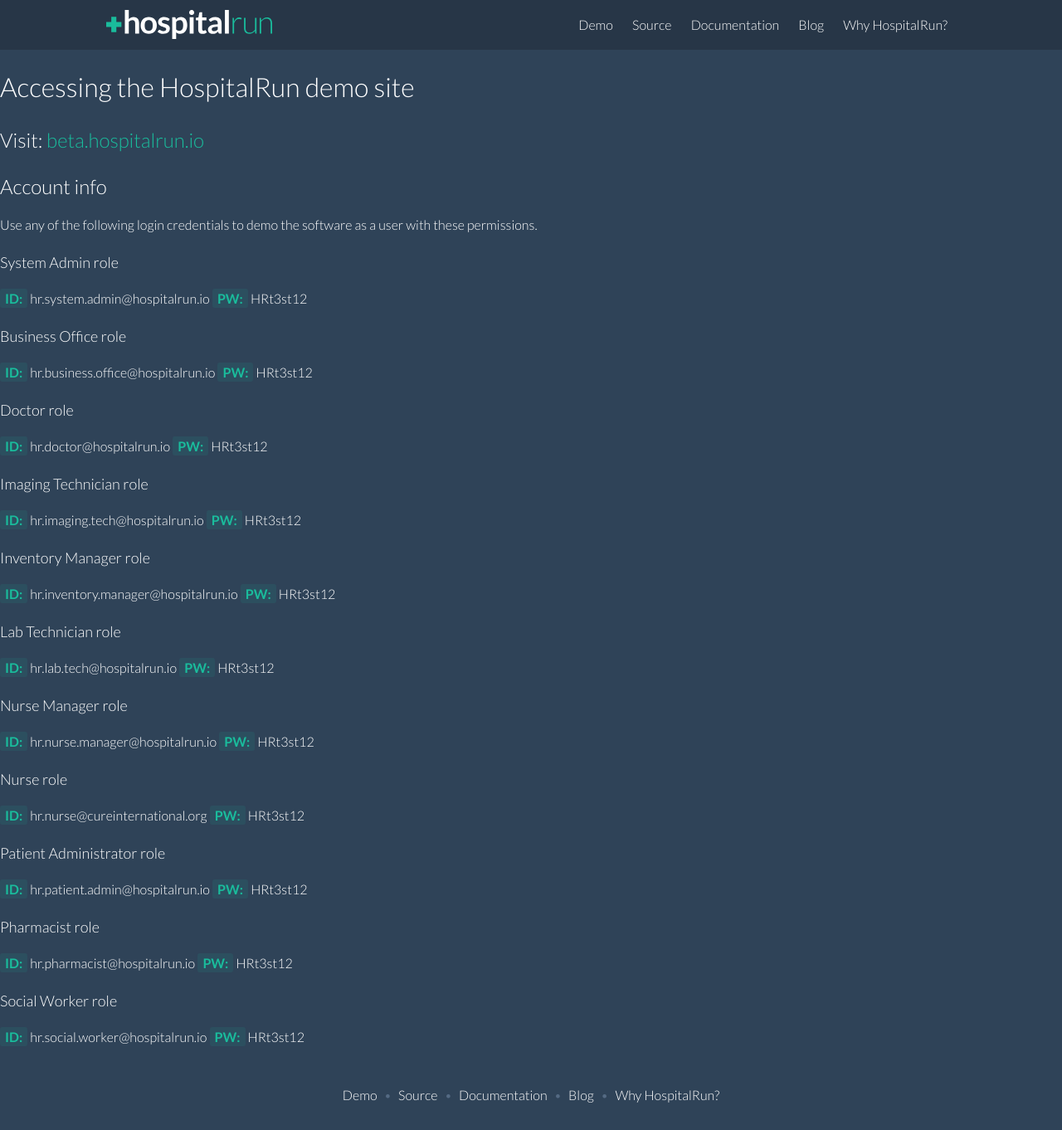
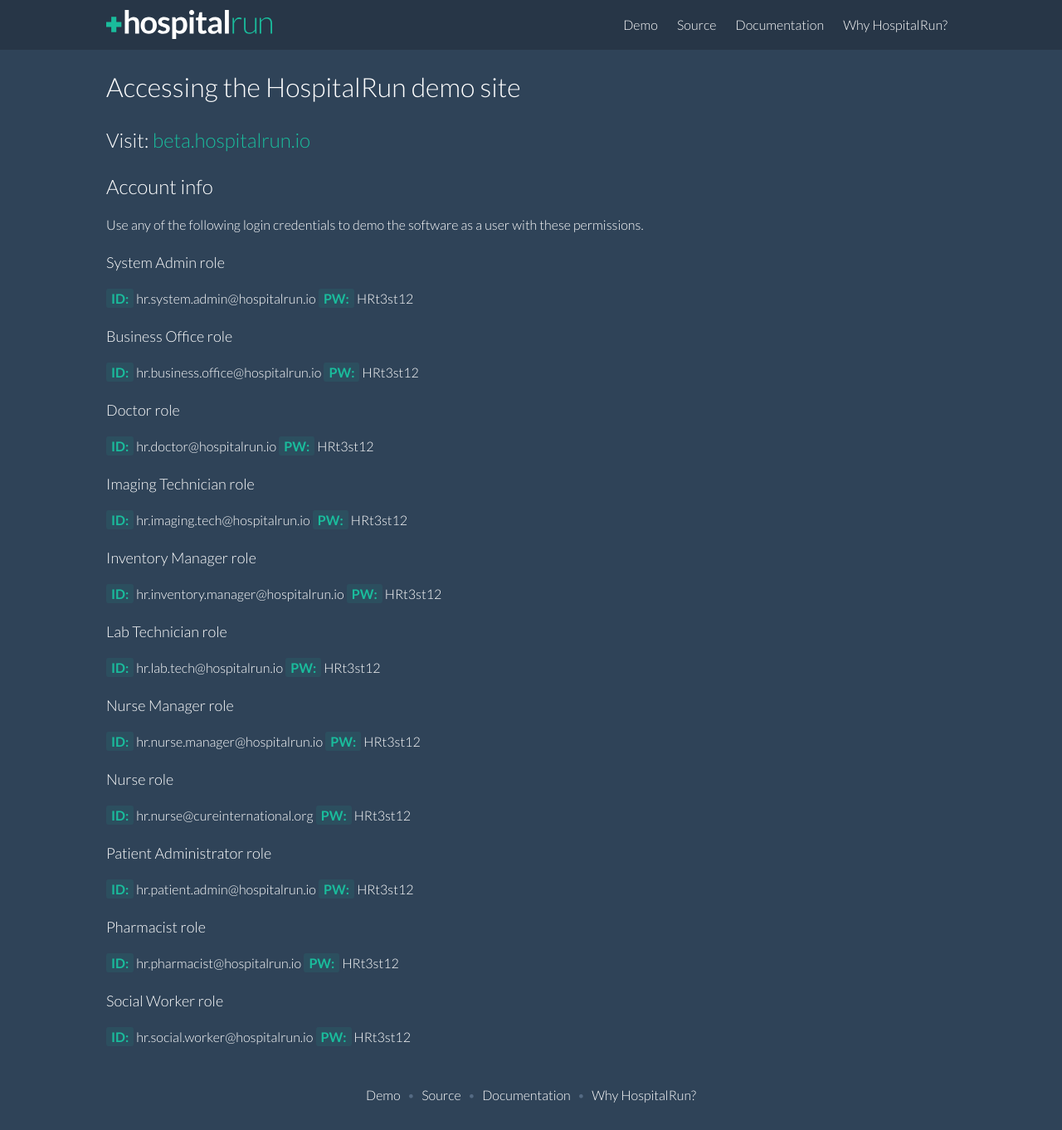
Before and after one commit to HospitalRun/hospitalrun.io, a Jekyll site: the page built from demo/index.md, in a window 1280 px wide. Shown: the whole page at 83% size. Built offline with Jekyll 4.4.1, drawn with Linux system fonts in a browser that asks for light colours.

Commit message:
style fixes for rest of site; remove blog from nav for now

```diff
--- a/_includes/footer.html
+++ b/_includes/footer.html
@@ -5,7 +5,6 @@
       <a href="/demo" class="footer-link">Demo</a> &bull;
       <a href="https://github.com/hospitalrun" class="footer-link">Source</a> &bull;
       <a href="https://github.com/HospitalRun/hospitalrun-frontend/wiki" class="footer-link">Documentation</a> &bull;
-      <a href="/blog" class="footer-link">Blog</a> &bull;
       <a href="/why-hospitalrun" class="footer-link">Why HospitalRun?</a>
     </nav>
 
--- a/_includes/nav.html
+++ b/_includes/nav.html
@@ -2,6 +2,5 @@
   <a href="/demo" class="nav-link">Demo</a>
   <a href="https://github.com/hospitalrun" class="nav-link">Source</a>
   <a href="https://github.com/HospitalRun/hospitalrun-frontend/wiki" class="nav-link">Documentation</a>
-  <a href="/blog" class="nav-link">Blog</a>
   <a href="/why-hospitalrun" class="nav-link">Why HospitalRun?</a>
 </nav>
--- a/_layouts/default.html
+++ b/_layouts/default.html
@@ -8,7 +8,7 @@
     {% include header.html %}
 
     <div class="page-content">
-      <div class="wrap">
+      <div class="wrapper">
       {{ content }}
       </div>
     </div>
--- a/_layouts/demo.html
+++ b/_layouts/demo.html
@@ -8,7 +8,7 @@
     {% include header.html %}
 
     <div class="page-content">
-      <div class="wrap">
+      <div class="wrapper">
       {{ content }}
       </div>
     </div>
```
